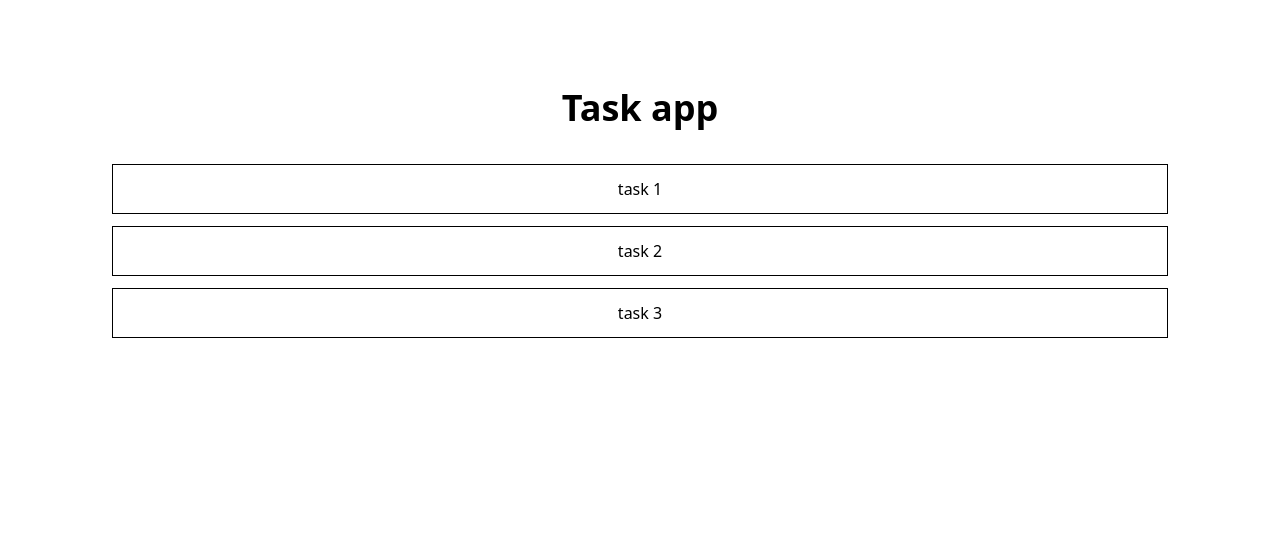
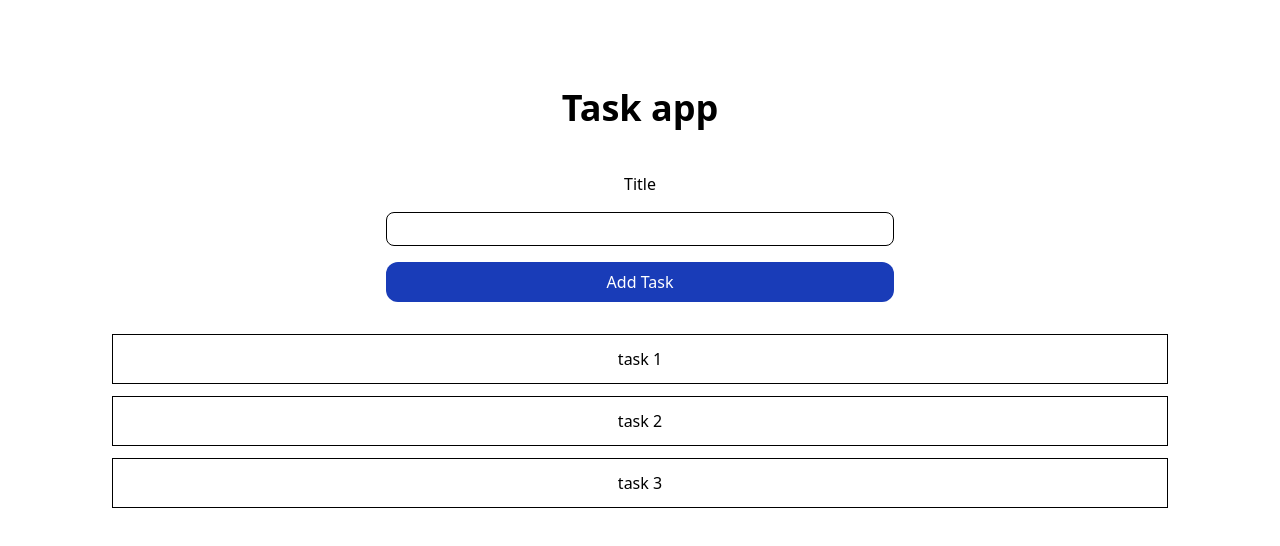
Before and after one commit to Renukta-21/tasks-mern, a React (Vite) app in the folder client/: page / in a window 1280 px wide. Shown: the top 546 px of the page. Built offline with nearby package versions, Linux system fonts and the light colour scheme.

Commit message:
form style

```diff
--- a/client/src/AddTask.jsx
+++ b/client/src/AddTask.jsx
@@ -0,0 +1,20 @@
+function AddTask() {
+  const handleSubmit = (e)=>{
+    e.preventDefault()
+    console.log('Form was submitted')
+  }
+  return (
+    <div className="p-5">
+      <form action="" className="flex flex-col items-center" onSubmit={handleSubmit}>
+        <section className="flex flex-col items-center w-full md:w-1/2">
+          <label htmlFor="task_title">Title</label>
+          <input type="text" id="task_title" className="border border-black rounded-lg w-full py-1 mt-4 focus:outline-0 text-center"/>
+          <button className="bg-blue-800 text-white rounded-xl w-full mt-4 py-2">Add Task</button>
+        </section>
+
+      </form>
+    </div>
+  )
+}
+
+export default AddTask
--- a/client/src/App.jsx
+++ b/client/src/App.jsx
@@ -1,12 +1,14 @@
+import AddTask from './AddTask'
 import Tasks from './Tasks'
 
 function App() {
   return (
     <div className="min-h-screen flex justify-center">
-      <div className='bg-white w-[90%] h-fit mt-10 p-12'>
-        <section className='flex flex-col items-center'>
+      <div className="bg-white w-[90%] h-fit mt-10 p-12">
+        <section className="flex flex-col items-center">
           <h2 className="text-4xl font-bold mb-6">Task app</h2>
         </section>
+        <AddTask />
         <Tasks />
       </div>
     </div>
--- a/client/src/Tasks.jsx
+++ b/client/src/Tasks.jsx
@@ -1,10 +1,23 @@
 function Tasks() {
-  const tasks = ['task 1', 'task 2', 'task 3']
+  const tasks = [
+    {
+      title: 'task 1',
+      id: '1',
+    },
+    {
+      title: 'task 2',
+      id: '2',
+    },
+    {
+      title: 'task 3',
+      id: '3',
+    },
+  ]
 
   return (
     <div>
       {tasks.length > 0 ? (
-        <TaskList tasks={tasks}/>
+        <TaskList tasks={tasks} />
       ) : (
         <p>There is no tasks added yet, add one to get started!</p>
       )}
@@ -12,10 +25,15 @@ function Tasks() {
   )
 }
 
-const TaskList = ({tasks}) => (
+const TaskList = ({ tasks }) => (
   <ul>
     {tasks.map((task) => (
-      <li className="border-[1px] border-black my-3 py-3 flex justify-center">{task}</li>
+      <li
+        key={task.id}
+        className="border-[1px] border-black my-3 py-3 flex justify-center"
+      >
+        {task.title}
+      </li>
     ))}
   </ul>
 )
```
